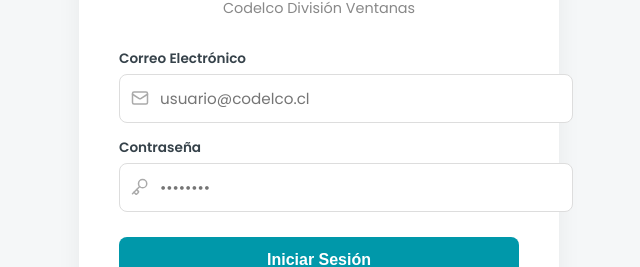
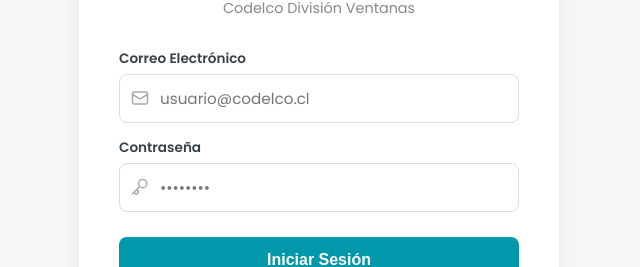
Before and after one commit to BernardoRRLL/dashboard-rrll-ventanas, a React (Vite) app: page / in a window 1280 px wide. Shown: the part 295-562 px from the top of the page, without its empty margins (321-961 px from the left). Built offline with nearby package versions, Linux system fonts and the light colour scheme; what chartjs-plugin-datalabels would draw is missing.

Commit message:
Update input styles to include box-sizing property
Added box-sizing style to input fields for better layout consistency.

```diff
--- a/src/App.tsx
+++ b/src/App.tsx
@@ -330,7 +330,7 @@
               <div style={{ position: 'relative' }}>
                 <Mail size={18} color="#aaa" style={{ position: 'absolute', left: '12px', top: '50%', transform: 'translateY(-50%)' }} />
                 <input type="email" value={email} onChange={e => setEmail(e.target.value)} required placeholder="usuario@codelco.cl"
-                  style={{ width: '100%', padding: '12px 12px 12px 40px', borderRadius: '8px', border: '1px solid #ddd', outline: 'none', fontFamily: "'Poppins', sans-serif", fontSize: '0.95rem' }} />
+                  style={{ width: '100%', padding: '12px 12px 12px 40px', borderRadius: '8px', border: '1px solid #ddd', outline: 'none', fontFamily: "'Poppins', sans-serif", fontSize: '0.95rem', boxSizing: 'border-box' }} />
               </div>
             </div>
             <div>
@@ -338,7 +338,7 @@
               <div style={{ position: 'relative' }}>
                 <Key size={18} color="#aaa" style={{ position: 'absolute', left: '12px', top: '50%', transform: 'translateY(-50%)' }} />
                 <input type="password" value={password} onChange={e => setPassword(e.target.value)} required placeholder="••••••••"
-                  style={{ width: '100%', padding: '12px 12px 12px 40px', borderRadius: '8px', border: '1px solid #ddd', outline: 'none', fontFamily: "'Poppins', sans-serif", fontSize: '0.95rem' }} />
+                  style={{ width: '100%', padding: '12px 12px 12px 40px', borderRadius: '8px', border: '1px solid #ddd', outline: 'none', fontFamily: "'Poppins', sans-serif", fontSize: '0.95rem', boxSizing: 'border-box' }} />
               </div>
             </div>
 
@@ -552,7 +552,7 @@
               <div>
                 <label style={{ display: 'block', marginBottom: '5px', fontSize: '0.85rem', color: COLORS.gris, fontWeight: 600 }}>Contraseña Actual</label>
                 <input type="password" value={currentPassword} onChange={e => setCurrentPassword(e.target.value)} required
-                  style={{ width: '100%', padding: '10px 12px', borderRadius: '6px', border: '1px solid #ddd', outline: 'none', fontFamily: "'Poppins', sans-serif" }} />
+                  style={{ width: '100%', padding: '10px 12px', borderRadius: '6px', border: '1px solid #ddd', outline: 'none', fontFamily: "'Poppins', sans-serif", boxSizing: 'border-box' }} />
               </div>
 
               <div style={{ height: '1px', backgroundColor: '#eee', margin: '5px 0' }}></div>
@@ -560,12 +560,12 @@
               <div>
                 <label style={{ display: 'block', marginBottom: '5px', fontSize: '0.85rem', color: COLORS.gris, fontWeight: 600 }}>Nueva Contraseña <span style={{ fontSize: '0.75rem', fontWeight: 400, color: '#888' }}>(mín. 6 caracteres)</span></label>
                 <input type="password" value={newPassword} onChange={e => setNewPassword(e.target.value)} required
-                  style={{ width: '100%', padding: '10px 12px', borderRadius: '6px', border: '1px solid #ddd', outline: 'none', fontFamily: "'Poppins', sans-serif" }} />
+                  style={{ width: '100%', padding: '10px 12px', borderRadius: '6px', border: '1px solid #ddd', outline: 'none', fontFamily: "'Poppins', sans-serif", boxSizing: 'border-box' }} />
               </div>
               <div>
                 <label style={{ display: 'block', marginBottom: '5px', fontSize: '0.85rem', color: COLORS.gris, fontWeight: 600 }}>Confirmar Nueva Contraseña</label>
                 <input type="password" value={confirmPassword} onChange={e => setConfirmPassword(e.target.value)} required
-                  style={{ width: '100%', padding: '10px 12px', borderRadius: '6px', border: '1px solid #ddd', outline: 'none', fontFamily: "'Poppins', sans-serif" }} />
+                  style={{ width: '100%', padding: '10px 12px', borderRadius: '6px', border: '1px solid #ddd', outline: 'none', fontFamily: "'Poppins', sans-serif", boxSizing: 'border-box' }} />
               </div>
 
               {pwdError && <p style={{ color: 'red', fontSize: '0.8rem', margin: 0, textAlign: 'center', backgroundColor: '#ffebee', padding: '8px', borderRadius: '4px' }}>{pwdError}</p>}
```
